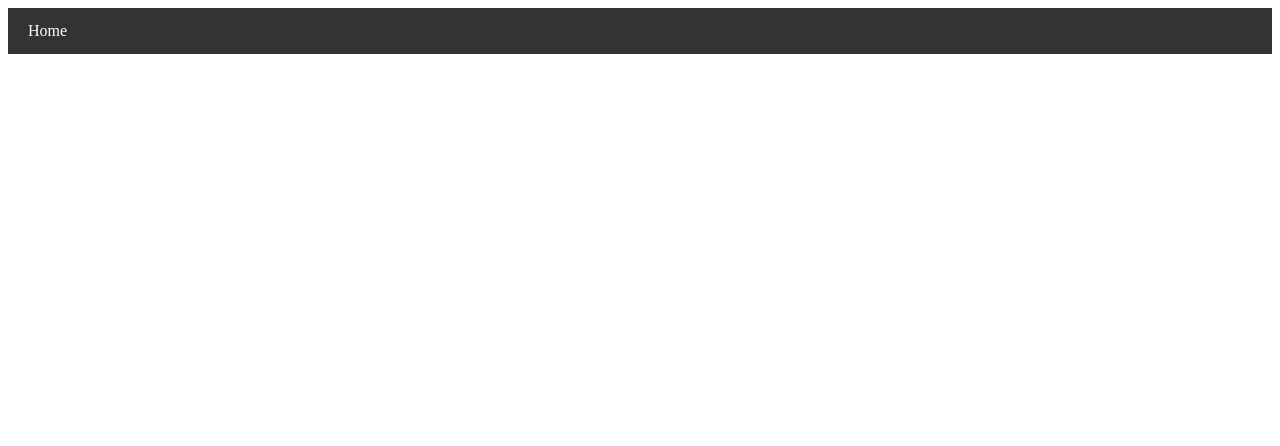
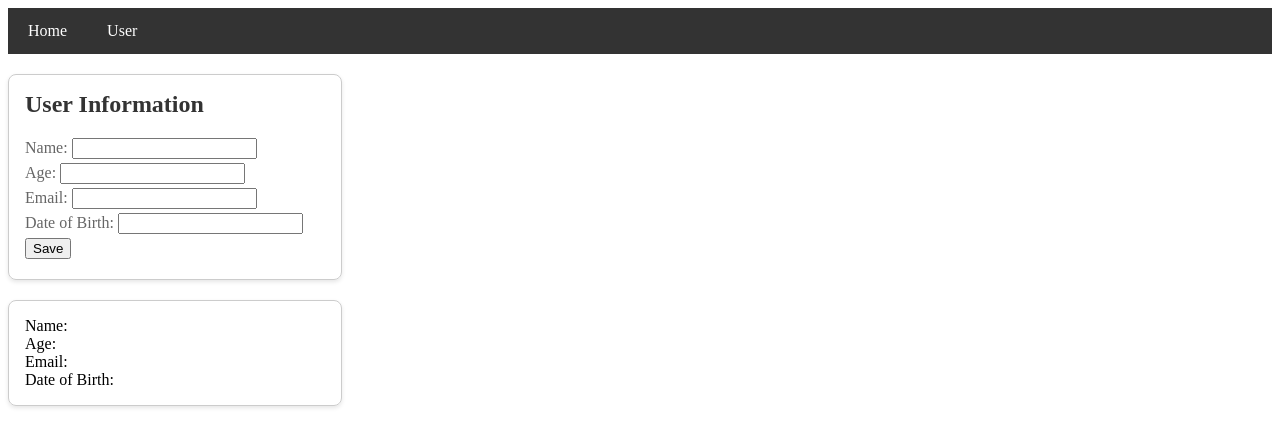
Before and after one commit to john-yhmm/biz-suite, an Angular app: page /user in a window 1280 px wide. Before the commit this address led to /. Shown: the top 446 px of the page. Built offline with nearby package versions, Linux system fonts and the light colour scheme.

Commit message:
Add user menu

```diff
--- a/src/app/app.routes.ts
+++ b/src/app/app.routes.ts
@@ -1,6 +1,8 @@
 import { Routes } from '@angular/router';
 import { HomeComponent } from './home/home.component';
+import { UserComponent } from './user/user.component';
 
 export const routes: Routes = [
     { path: '', component: HomeComponent },
+    { path: 'user', component: UserComponent },
 ];
--- a/src/app/menu/menu.component.html
+++ b/src/app/menu/menu.component.html
@@ -1,5 +1,6 @@
 <nav class="menu-bar">
     <ul>
         <li><a href="/">Home</a></li>
+        <li><a href="/user">User</a></li>
     </ul>
 </nav>
--- /dev/null
+++ b/src/app/user/user.component.html
@@ -0,0 +1,19 @@
+<div style="height: 20px;"></div>
+
+<form [formGroup]="user" class="user-card">
+  <h2>User Information</h2>
+  <p>Name: <input type="text" formControlName="name" /></p>
+  <p>Age: <input type="text" formControlName="age" /></p>
+  <p>Email: <input type="email" formControlName="email" /></p>
+  <p>Date of Birth: <input type="text" formControlName="dateOfBirth" /></p>
+  <p><input type="button" value="Save" /></p>
+</form>
+
+<div style="height: 20px;"></div>
+
+<div class="user-card">
+  Name: {{ user.value.name }} <br>
+  Age: {{ user.value.age }} <br>
+  Email: {{ user.value.email }} <br>
+  Date of Birth: {{ user.value.dateOfBirth }} <br>
+</div>
--- /dev/null
+++ b/src/app/user/user.component.scss
@@ -0,0 +1,17 @@
+.user-card {
+    border: 1px solid #ccc;
+    padding: 16px;
+    border-radius: 8px;
+    width: 300px;
+    box-shadow: 0 2px 4px rgba(0, 0, 0, 0.1);
+  }
+
+  .user-card h2 {
+    margin-top: 0;
+    color: #333;
+  }
+
+  .user-card p {
+    margin: 4px 0;
+    color: #666;
+  }
--- /dev/null
+++ b/src/app/user/user.component.ts
@@ -0,0 +1,19 @@
+import { Component, Input } from '@angular/core';
+import { FormGroup, FormControl } from '@angular/forms';
+import { ReactiveFormsModule } from '@angular/forms';
+
+@Component({
+  selector: 'app-user',
+  standalone: true,
+  imports: [ReactiveFormsModule],
+  templateUrl: './user.component.html',
+  styleUrl: './user.component.scss'
+})
+export class UserComponent {
+  user = new FormGroup({
+    name: new FormControl(''),
+    age: new FormControl(''),
+    email: new FormControl(''),
+    dateOfBirth: new FormControl('')
+  });
+}
```
Also changed, not shown: 1 other file (tests, documents, lock files or other folders).
